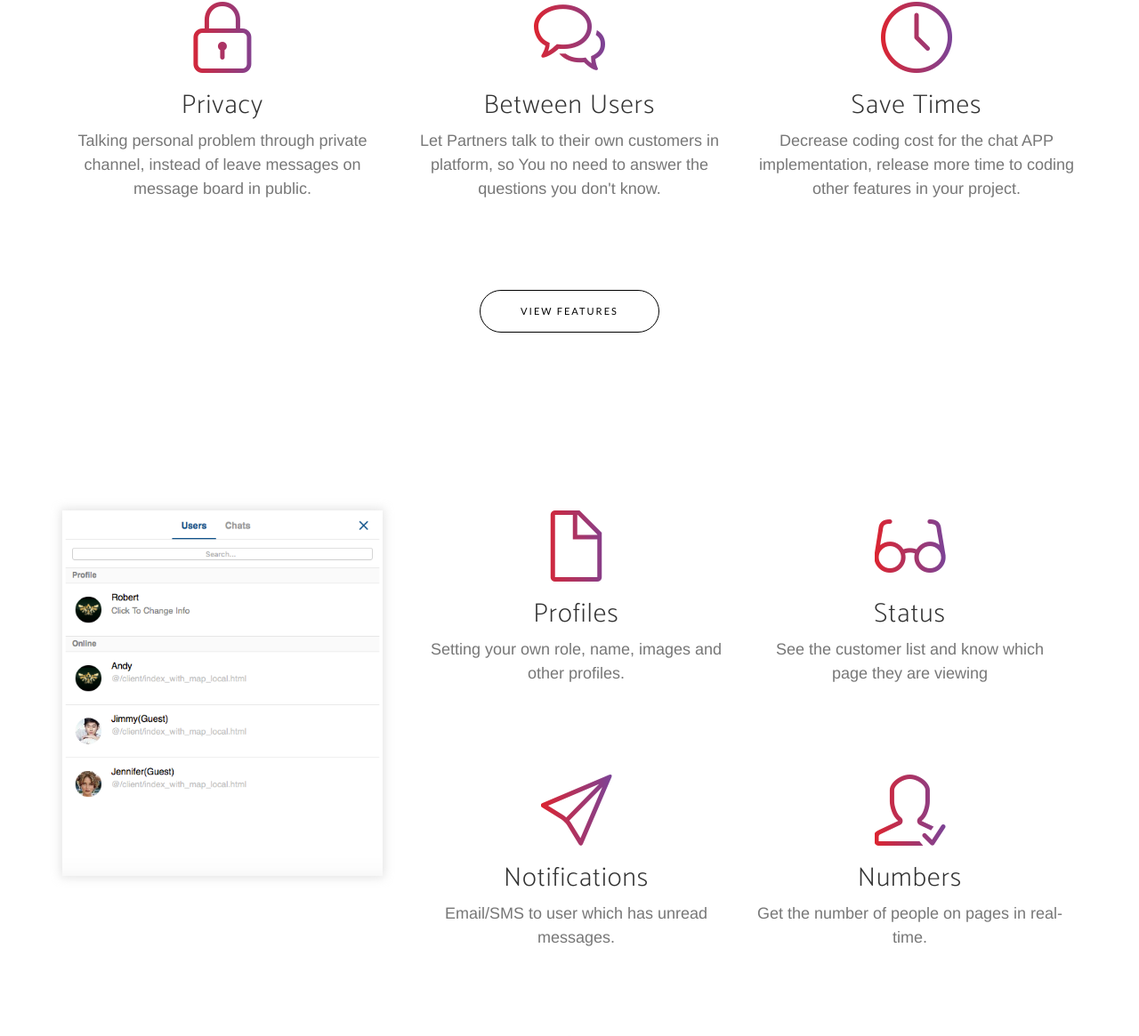
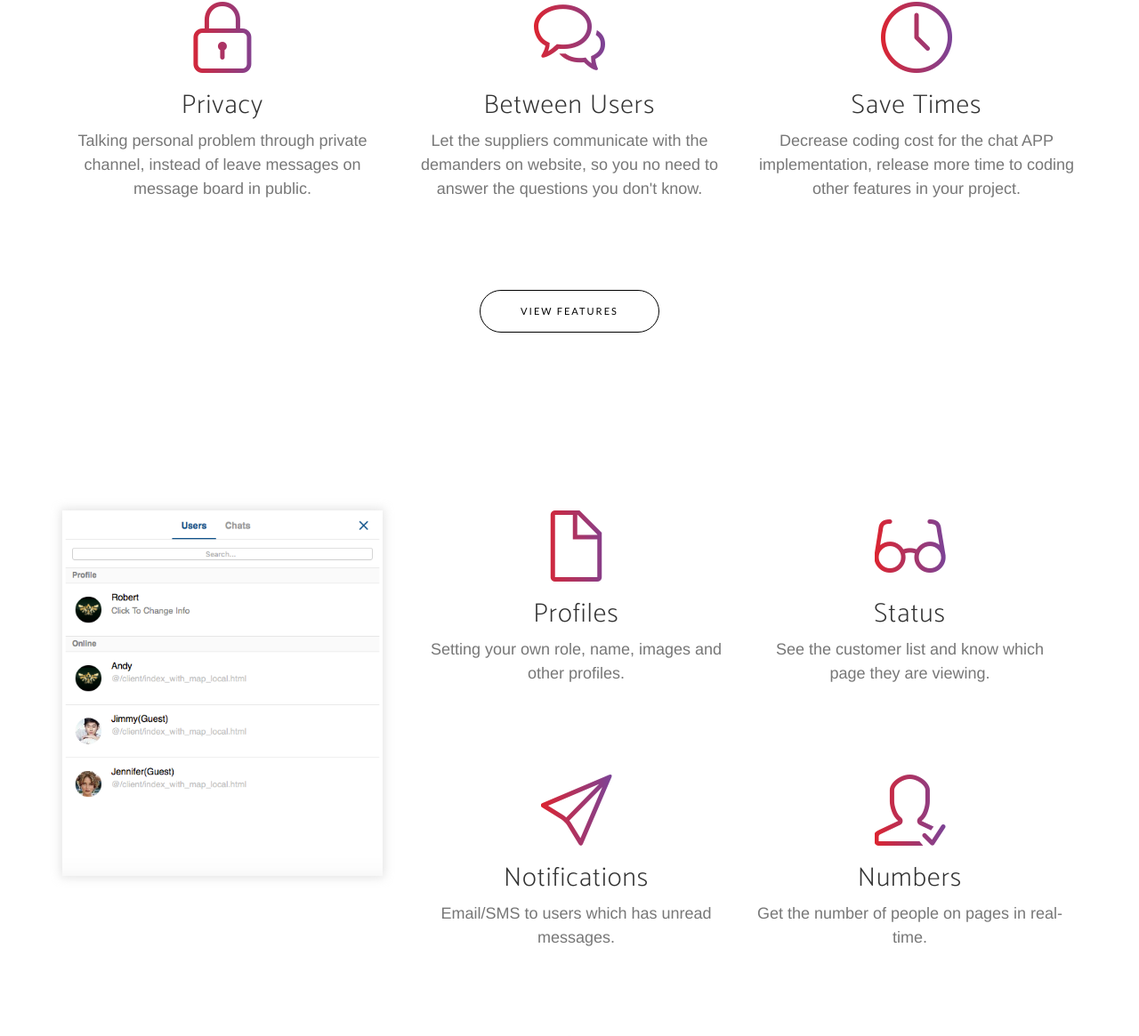
Before and after one commit to KinoLien/Gossim-Page, a website: page index.html in a window 1280 px wide. Shown: the part 898-2063 px from the top of the page at 89% size. Drawn offline with nearby package versions, Linux system fonts and the light colour scheme; a web font is replaced by a local one.

Commit message:
Revise some sentences for improve expression.

```diff
--- a/index.html
+++ b/index.html
@@ -79,7 +79,7 @@
                 <div class="col-sm-7">
                     <div class="header-content">
                         <div class="header-content-inner">
-                            <h1>Provide messaging channel for suppliers and demanders on platform and easy to install in 10 minutes.</h1>
+                            <h1>Provide messaging channel for suppliers and demanders on platform-type websites, and easy to install in 10 minutes.</h1>
                             <a href="#overview" class="btn btn-outline btn-xl page-scroll">More Details</a>
                         </div>
                     </div>
@@ -126,7 +126,7 @@
                     <div class="overview-item">
                         <i class="icon-bubbles text-primary"></i>
                         <h3>Between Users</h3>
-                        <p class="text-muted">Let Partners talk to their own customers in platform, so You no need to answer the questions you don't know.</p>
+                        <p class="text-muted">Let the suppliers communicate with the demanders on website, so you no need to answer the questions you don't know.</p>
                     </div>
                 </div>
                 <div class="col-md-4">
@@ -175,7 +175,7 @@
                                 <div class="feature-item">
                                     <i class="icon-eyeglass text-primary"></i>
                                     <h3>Status</h3>
-                                    <p class="text-muted">See the customer list and know which page they are viewing</p>
+                                    <p class="text-muted">See the customer list and know which page they are viewing.</p>
                                 </div>
                             </div>
                         </div>
@@ -184,7 +184,7 @@
                                 <div class="feature-item">
                                     <i class="icon-paper-plane text-primary"></i>
                                     <h3>Notifications</h3>
-                                    <p class="text-muted">Email/SMS to user which has unread messages.</p>
+                                    <p class="text-muted">Email/SMS to users which has unread messages.</p>
                                 </div>
                             </div>
                             <div class="col-md-6">
```
